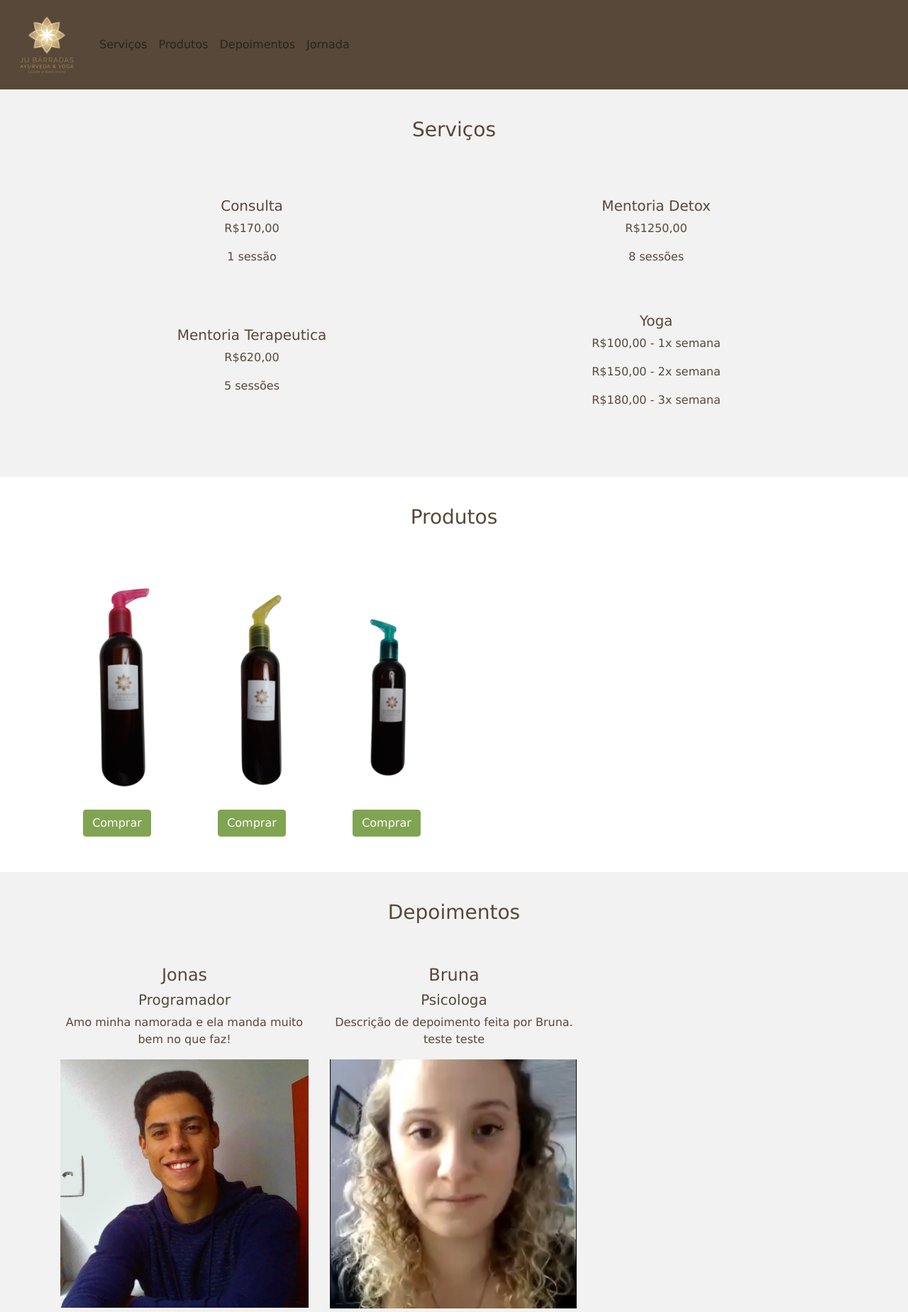
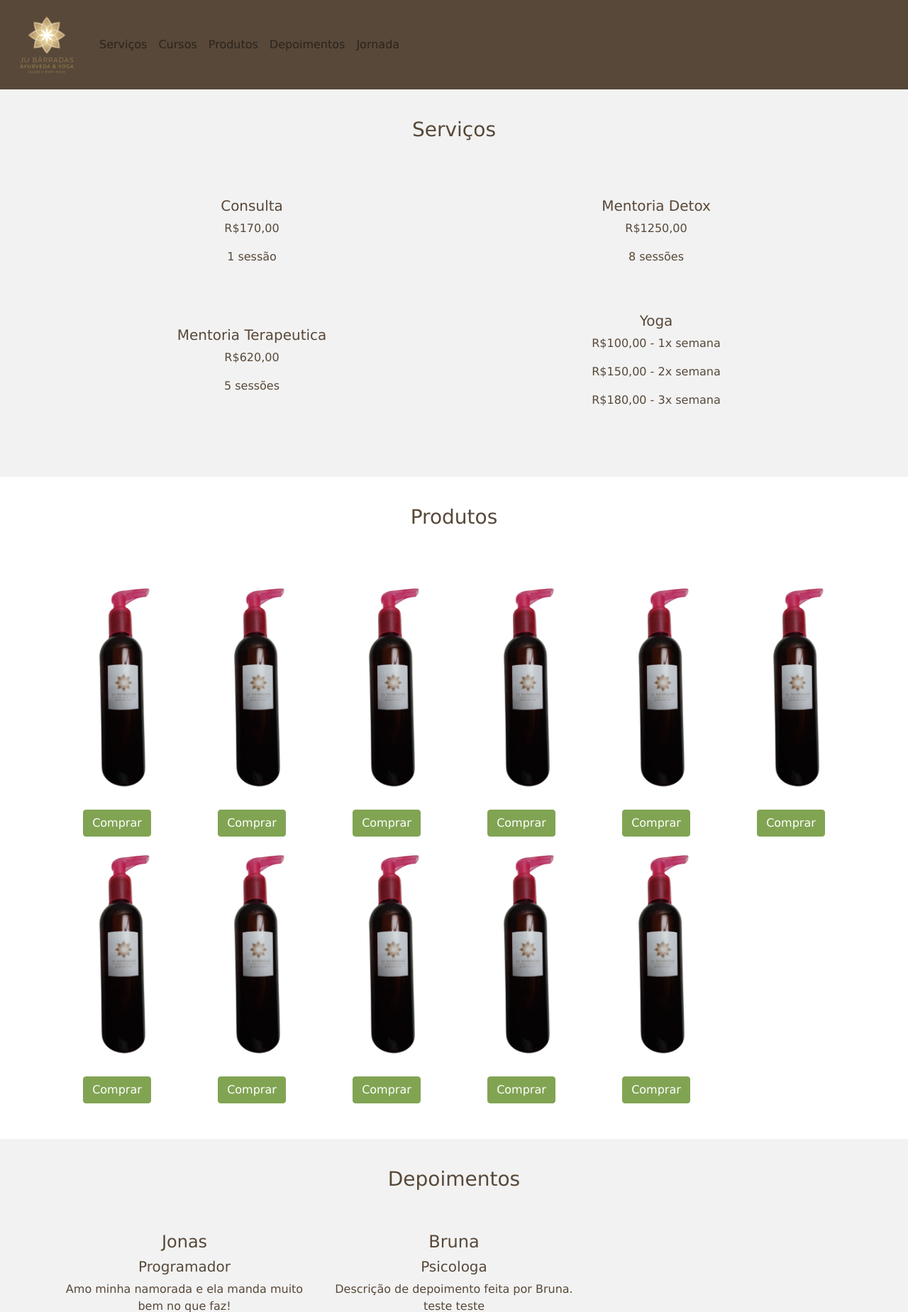
Before and after one commit to jonasfontouras/project_django, a Django app: page / in a window 1280 px wide. Shown: the top 1849 px of the page at 71% size. Run offline with Django 3.2, Linux system fonts and the light colour scheme; some libraries are stand-ins or nearby versions.

Commit message:
Criação e implementação da listagem de cursos na tela

```diff
--- a/core/static/css/style.css
+++ b/core/static/css/style.css
@@ -77,3 +77,8 @@ body{
   .show > .btn-compra.dropdown-toggle:focus {
     box-shadow: 0 0 0 0.2rem #607a3e(50,138,50);
   }
+
+galeriaproduct.title
+{
+    position: left;
+}
--- /dev/null
+++ b/core/templates/base.html
@@ -0,0 +1,56 @@
+<!DOCTYPE html>
+{% load static %}
+<html>
+    <head>
+        <meta charset="UTF-8"/>
+        <title>Ju Barradas</title>
+        <link href="{% static 'css/bootstrap.css' %}" rel="stylesheet">
+        <link href="{% static 'css/style.css' %}" rel="stylesheet">
+    </head>
+
+    <body>
+        <nav class="navbar navbar-expand-lg navbar-light" id="menu">
+            <a class="navbar-brand" href="{% url 'core:index' %}">
+                <img src="{% static 'img/Logo Ju-01.png' %}" width="100" height="100">
+            </a>
+            <div class="collapse navbar-collapse" id="navbarSupportedContent">
+                <ul class="navbar-nav">
+                     <li class="nav-item">
+                         <a href="#servicos" class="nav-link    ">Serviços</a>
+                    </li>
+                    <li class="nav-item">
+                         <a href="{% url 'courses:courses' %}" class="nav-link">Cursos</a>
+                    </li>
+                     <li class="nav-item">
+                         <a href="#produtos" class="nav-link">Produtos</a>
+                    </li>
+                     <li class="nav-item">
+                         <a href="#depoimentos" class="nav-link">Depoimentos</a>
+                    </li>
+                     <li class="nav-item">
+                         <a href="#jornada" class="nav-link">Jornada</a>
+                    </li>
+                </ul>
+            </div>
+        </nav>
+        {% block content %}
+        {% endblock %}
+        <footer class="container-fluid bg-footer text-center">
+            <nav class="navbar navbar-expand-lg navbar-light">
+                <div class="collapse navbar-collapse">
+                    <ul class="navbar-nav">
+                        <li class="nav-item">
+                            <a href="https://www.instagram.com/jubarradas_/" class="nav-link">Instagram</a>
+                        </li>
+                        <li class="nav-item">
+                            <a href="https://api.whatsapp.com/send?phone=555181658157&text=sua%20mensagem" class="nav-link">Whatsapp</a>
+                        </li>
+                        <li class="nav-item">
+                            <a href="malito:jubarradas@gmail.com?subject=Site" title="" class="nav-link">jubarradas@gmail.com</a>
+                        </li>
+                    </ul>
+                </div>
+            </nav>
+        </footer>
+    </body>
+</html>
--- a/core/templates/index.html
+++ b/core/templates/index.html
@@ -1,36 +1,6 @@
-<!DOCTYPE html>
+{% extends 'base.html' %}
 {% load static %}
-<html>
-    <head>
-        <meta charset="UTF-8"/>
-        <title>Ju Barradas</title>
-        <link href="{% static 'css/bootstrap.css' %}" rel="stylesheet">
-        <link href="{% static 'css/style.css' %}" rel="stylesheet">
-    </head>
-
-    <body>
-        <nav class="navbar navbar-expand-lg navbar-light" id="menu">
-            <a class="navbar-brand" href="#">
-                <img src="img/Logo Ju-01.png" width="100" height="100">
-            </a>
-            <div class="collapse navbar-collapse" id="navbarSupportedContent">
-                <ul class="navbar-nav">
-                     <li class="nav-item">
-                         <a href="#servicos" class="nav-link    ">Serviços</a>
-                    </li>
-                     <li class="nav-item">
-                         <a href="#produtos" class="nav-link">Produtos</a>
-                    </li>
-                     <li class="nav-item">
-                         <a href="#depoimentos" class="nav-link">Depoimentos</a>
-                    </li>
-                     <li class="nav-item">
-                         <a href="#jornada" class="nav-link">Jornada</a>
-                    </li>
-                </ul>
-            </div>
-        </nav>
-
+    {% block content %}
         <section id="servicos">
             <div class="container-fluid text-center margin bg-servicos">
                 <h3 class="margin">Serviços</h3>
@@ -67,17 +37,50 @@
                 <div class="container">
                     <div class="row">
                         <div class="col-lg-2">
-                            <img src="produtos/IMG-20201001-WA0026-removebg-preview.png" width="100%">
+                            <img src="{% static 'produtos/IMG-20201001-WA0026-removebg-preview.png' %}" width="100%">
                             <button class="btn btn-compra">Comprar</button>
                         </div>
                         <div class="col-lg-2">
-                            <img src="produtos/IMG-20201001-WA0028-removebg-preview.png" width="100%">
+                            <img src="{% static 'produtos/IMG-20201001-WA0026-removebg-preview.png' %}" width="100%">
                             <button class="btn btn-compra">Comprar</button>
                         </div>
                         <div class="col-lg-2">
-                            <img src="produtos/IMG-20201001-WA0029-removebg-preview.png" width="100%">
+                            <img src="{% static 'produtos/IMG-20201001-WA0026-removebg-preview.png' %}" width="100%">
                             <button class="btn btn-compra">Comprar</button>
                         </div>
+                        <div class="col-lg-2">
+                            <img src="{% static 'produtos/IMG-20201001-WA0026-removebg-preview.png' %}" width="100%">
+                            <button class="btn btn-compra">Comprar</button>
+                        </div>
+                        <div class="col-lg-2">
+                            <img src="{% static 'produtos/IMG-20201001-WA0026-removebg-preview.png' %}" width="100%">
+                            <button class="btn btn-compra">Comprar</button>
+                        </div>
+                        <div class="col-lg-2">
+                            <img src="{% static 'produtos/IMG-20201001-WA0026-removebg-preview.png' %}" width="100%">
+                            <button class="btn btn-compra">Comprar</button>
+                        </div>
+                        <div class="col-lg-2">
+                            <img src="{% static 'produtos/IMG-20201001-WA0026-removebg-preview.png' %}" width="100%">
+                            <button class="btn btn-compra">Comprar</button>
+                        </div>
+                        <div class="col-lg-2">
+                            <img src="{% static 'produtos/IMG-20201001-WA0026-removebg-preview.png' %}" width="100%">
+                            <button class="btn btn-compra">Comprar</button>
+                        </div>
+                         <div class="col-lg-2">
+                            <img src="{% static 'produtos/IMG-20201001-WA0026-removebg-preview.png' %}" width="100%">
+                            <button class="btn btn-compra">Comprar</button>
+                        </div>
+                        <div class="col-lg-2">
+                            <img src="{% static 'produtos/IMG-20201001-WA0026-removebg-preview.png' %}" width="100%">
+                            <button class="btn btn-compra">Comprar</button>
+                        </div>
+                        <div class="col-lg-2">
+                            <img src="{% static 'produtos/IMG-20201001-WA0026-removebg-preview.png' %}" width="100%">
+                            <button class="btn btn-compra">Comprar</button>
+                        </div>
+
                     </div>
                 </div>
             </div>
@@ -91,13 +94,13 @@
                           <h4>Jonas</h4>
                           <h5>Programador</h5>
                           <p>Amo minha namorada e ela manda muito bem no que faz!</p>
-                            <img src="img-depoimentos/WIN_20200524_09_59_04_Pro (3).jpg" width="100%">
+                          <img src="{% static 'img-depoimentos/WIN_20200524_09_59_04_Pro (3).jpg' %}" width="100%">
                       </div>
                       <div class="col-lg-4">
                           <h4>Bruna</h4>
                           <h5>Psicologa</h5>
                           <p>Descrição de depoimento feita por Bruna. teste teste </p>
-                            <img src="img-depoimentos/bruna.PNG" width="100%">
+                          <img src="{% static 'img-depoimentos/bruna.PNG' %}" width="100%">
                       </div>
                   </div>
               </div>
@@ -106,7 +109,7 @@
         <section id="jornada">
             <div class="container-fluid text-center margin bg-jornada">
                 <h3 class="margin">Jornada</h3>
-                <img src="img/sobre.PNG" class="rounded-circle" weidth="200px" height="200px">
+                <img src="{% static 'img/sobre.PNG' %}" class="rounded-circle" weidth="200px" height="200px">
                 <h5 class="margin-smalltitle">Juliana Barradas</h5>
                 <h6 class="margin-smalltitle"><b>Experiência no exterior</b></h6>
                 <p>Formada em Consultoria de Estilo de Vida Ayurvédico
@@ -133,23 +136,4 @@
                     bem-estar, prevenção de doenças e autoconhecimento.</p>
             </div>
         </section>
-        <footer class="container-fluid bg-footer text-center">
-            <nav class="navbar navbar-expand-lg navbar-light">
-                <div class="collapse navbar-collapse">
-                    <ul class="navbar-nav">
-                         <li class="nav-item">
-                             <a href="https://www.instagram.com/jubarradas_/" class="nav-link">Instagram</a>
-                        </li>
-                         <li class="nav-item">
-                             <a href="https://api.whatsapp.com/send?phone=555181658157&text=sua%20mensagem" class="nav-link">Whatsapp</a>
-                        </li>
-                         <li class="nav-item">
-                             <a href="malito:jubarradas@gmail.com?subject=Site" title="" class="nav-link">jubarradas@gmail.com</a>
-                        </li>
-                    </ul>
-                    <p class="nav-item">Desenvolvido por Jonas Silva</p>
-                </div>
-            </nav>
-        </footer>
-    </body>
-</html>
+    {% endblock %}
--- a/core/views.py
+++ b/core/views.py
@@ -1,5 +1,4 @@
 from django.shortcuts import render
-from django.http import HttpResponse
 
 
 # Create your views here.
--- a/courses/admin.py
+++ b/courses/admin.py
@@ -5,5 +5,6 @@ from .models import Course
 class CourseAdmin(admin.ModelAdmin):
     list_display = ['name', 'slug', 'start_date', 'created_at']
     search_fields = ['name', 'slug']
+    prepopulated_fields = {'slug': ('name',)}
 
 admin.site.register(Course, CourseAdmin)
```
Also changed, not shown: core/urls.py (added, +8 -0 lines), courses/models.py (+9 -0 lines), courses/templates/courses/courses.html (added, +14 -0 lines), courses/urls.py (added, +8 -0 lines), courses/views.py (+9 -0 lines). Lines whose indentation alone changed are shown as unchanged.
